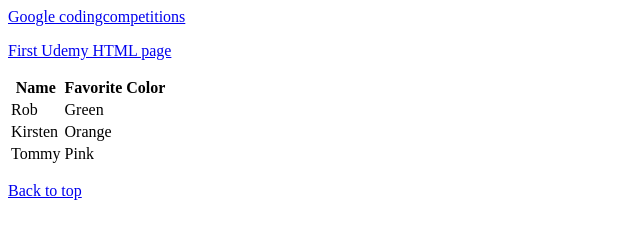
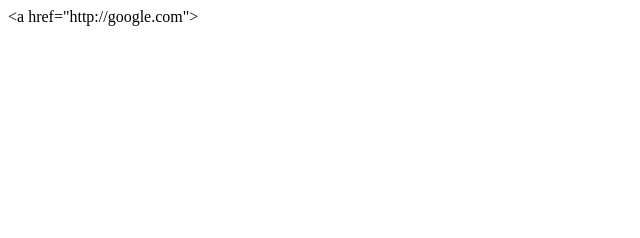
Before and after one commit to BrendanGlancy/WebDevUdemy, a plain HTML site: page web-dev/html5/table.html in a window 1280 px wide. Shown: the whole page, without its empty margins (0-640 px from the left). Drawn offline with Linux system fonts and the light colour scheme.

Commit message:
34. IFrames

```diff
--- a/web-dev/html5/table.html
+++ b/web-dev/html5/table.html
@@ -7,47 +7,7 @@
 
    <body>
 
-       <!-- give the first p tag an id of top, so we can have a link that takes us to the top of the page -->
-
-       <p id="top"><a href="https://codingcompetitions.withgoogle.com/">Google codingcompetitions</a><p>
-
-       <p><a href="my-webpage.html">First Udemy HTML page</a><p>
-
-
-       <table>
-
-           <head>
-
-                <!-- th for table head -->
-                <th>Name</th>
-                <th>Favorite Color<th>
-
-           </head>
-
-           <tr>
-
-               <td>Rob</td>
-               <td>Green</td>
-
-           </tr>
-
-           <tr>
-               <td>Kirsten</td>
-               <td>Orange<td>
-
-           </tr>
-
-           <tr>
-
-                 <td>Tommy</td>
-                 <td>Pink</td>
-
-           </tr>
-
-
-       </table>
-
-       <p><a href="#top">Back to top</a></p>
+        &lt;a href="http://google.com"&gt;
 
    </body>
 
```
